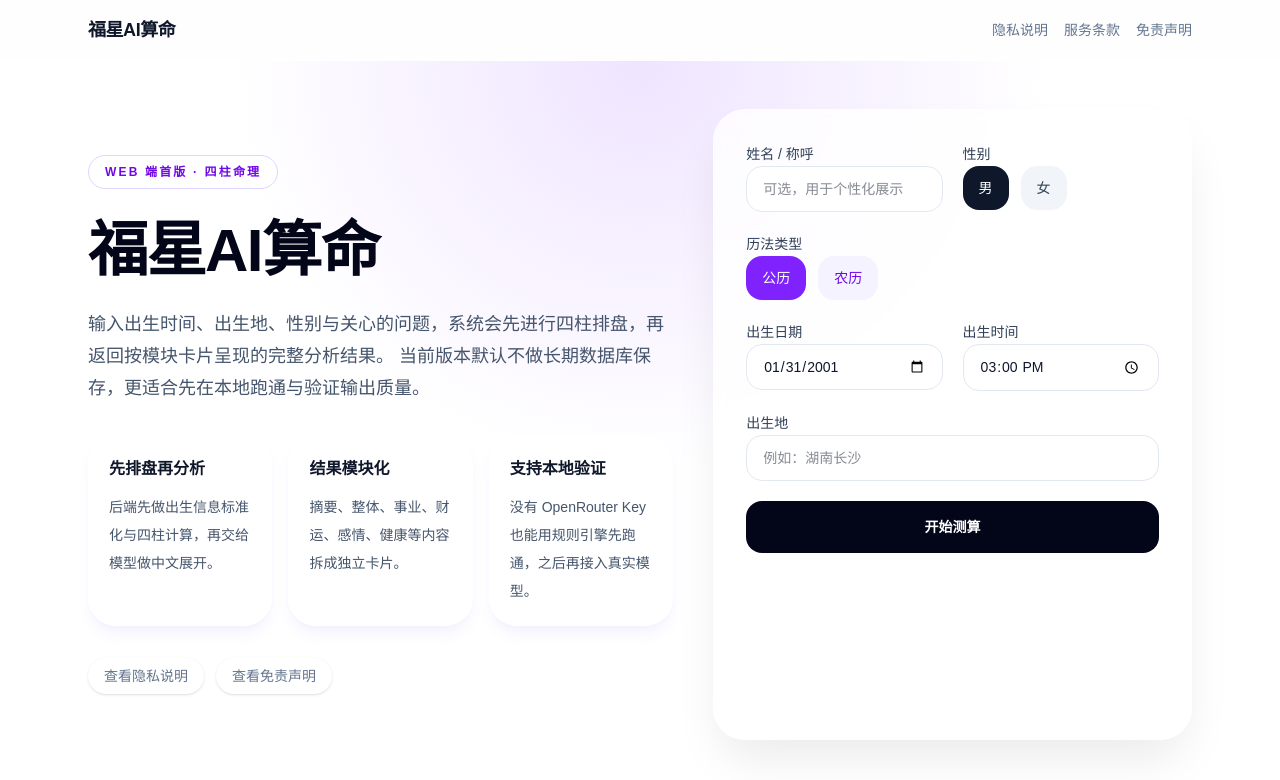
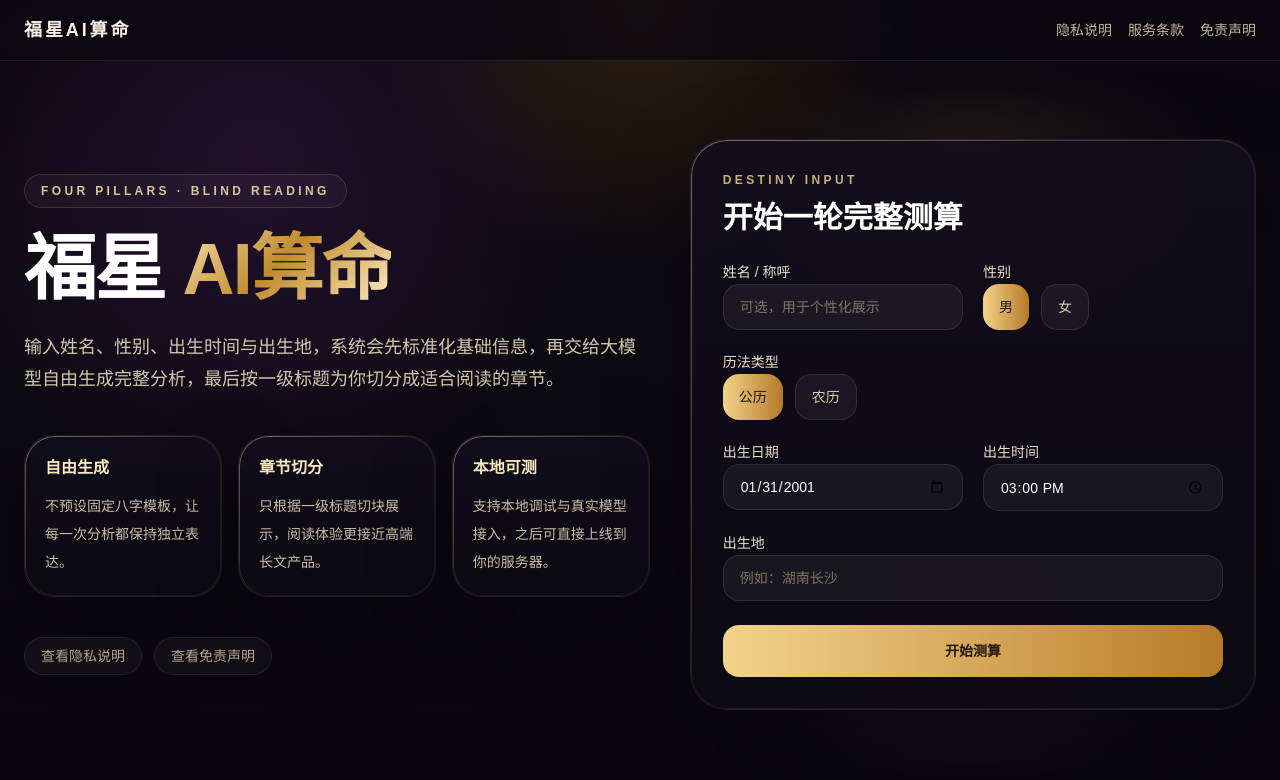
Before and after one commit to EchotimeFJ/fustar_web, a Next.js app: page / in a window 1280 px wide. Shown: the top 780 px of the page. Built offline with nearby package versions, Linux system fonts and the light colour scheme.

Commit message:
Upgrade the web UI with a premium mystic brand feel.
Redesign the landing and reading pages with a darker editorial style, improve the intake form experience, and keep the local flow working while the OpenRouter key is still unset.

```diff
--- a/src/app/globals.css
+++ b/src/app/globals.css
@@ -1,8 +1,8 @@
 @import "tailwindcss";
 
 :root {
-  --background: #f8fafc;
-  --foreground: #0f172a;
+  --background: #08070c;
+  --foreground: #f5efe2;
 }
 
 @theme inline {
@@ -23,6 +23,10 @@ body {
   background: var(--background);
   color: var(--foreground);
   font-family: Arial, Helvetica, sans-serif;
+  background-image:
+    radial-gradient(circle at top, rgba(179, 118, 28, 0.22), transparent 26%),
+    radial-gradient(circle at 20% 20%, rgba(93, 35, 120, 0.28), transparent 28%),
+    linear-gradient(180deg, #09070d 0%, #0d0b12 42%, #09070d 100%);
 }
 
 * {
@@ -33,3 +37,35 @@ a {
   color: inherit;
   text-decoration: none;
 }
+
+.mystic-panel {
+  background: linear-gradient(180deg, rgba(18, 14, 28, 0.92) 0%, rgba(12, 10, 19, 0.95) 100%);
+  border: 1px solid rgba(255, 255, 255, 0.08);
+  box-shadow: 0 24px 80px rgba(0, 0, 0, 0.35), inset 0 1px 0 rgba(255, 255, 255, 0.06);
+}
+
+.mystic-gold {
+  background: linear-gradient(135deg, #f5dfab 0%, #c18b2d 45%, #fff1c8 100%);
+  -webkit-background-clip: text;
+  background-clip: text;
+  color: transparent;
+}
+
+.mystic-border {
+  position: relative;
+}
+
+.mystic-border::before {
+  content: "";
+  position: absolute;
+  inset: 0;
+  border-radius: inherit;
+  padding: 1px;
+  background: linear-gradient(135deg, rgba(255, 233, 185, 0.42), rgba(170, 109, 27, 0.16), rgba(255, 255, 255, 0.08));
+  -webkit-mask:
+    linear-gradient(#fff 0 0) content-box,
+    linear-gradient(#fff 0 0);
+  -webkit-mask-composite: xor;
+  mask-composite: exclude;
+  pointer-events: none;
+}
--- a/src/app/layout.tsx
+++ b/src/app/layout.tsx
@@ -15,7 +15,7 @@ const geistMono = Geist_Mono({
 
 export const metadata: Metadata = {
   title: "福星AI算命",
-  description: "基于四柱命理的 Web 模块化测算服务",
+  description: "基于四柱命理的 AI 深度分析服务",
 };
 
 export default function RootLayout({
@@ -28,20 +28,20 @@ export default function RootLayout({
       lang="zh-CN"
       className={`${geistSans.variable} ${geistMono.variable} h-full antialiased`}
     >
-      <body className="min-h-full bg-slate-50 text-slate-950 flex flex-col">
-        <header className="sticky top-0 z-20 border-b border-white/60 bg-white/80 backdrop-blur">
-          <div className="mx-auto flex w-full max-w-6xl items-center justify-between px-4 py-4 md:px-6">
-            <Link href="/" className="text-lg font-semibold tracking-tight text-slate-950">
+      <body className="min-h-full bg-[#08070c] text-[#f5efe2] flex flex-col selection:bg-amber-300/30 selection:text-white">
+        <header className="sticky top-0 z-20 border-b border-white/8 bg-[#0b0911]/75 backdrop-blur-xl">
+          <div className="mx-auto flex w-full max-w-7xl items-center justify-between px-4 py-4 md:px-6">
+            <Link href="/" className="text-lg font-semibold tracking-[0.16em] text-[#f6e7c2] uppercase">
               福星AI算命
             </Link>
-            <nav className="flex items-center gap-4 text-sm text-slate-500">
-              <Link href="/privacy" className="transition hover:text-slate-900">
+            <nav className="flex items-center gap-4 text-sm text-[#c4b89d]">
+              <Link href="/privacy" className="transition hover:text-white">
                 隐私说明
               </Link>
-              <Link href="/terms" className="transition hover:text-slate-900">
+              <Link href="/terms" className="transition hover:text-white">
                 服务条款
               </Link>
-              <Link href="/disclaimer" className="transition hover:text-slate-900">
+              <Link href="/disclaimer" className="transition hover:text-white">
                 免责声明
               </Link>
             </nav>
--- a/src/app/page.tsx
+++ b/src/app/page.tsx
@@ -3,53 +3,55 @@ import { BirthInfoForm } from "@/components/forms/birth-info-form";
 
 export default function Home() {
   return (
-    <main className="bg-[radial-gradient(circle_at_top,#efe4ff,white_42%)]">
-      <section className="mx-auto grid min-h-[calc(100vh-73px)] max-w-6xl gap-10 px-4 py-8 md:grid-cols-[1.1fr_0.9fr] md:px-6 md:py-12">
+    <main>
+      <section className="mx-auto grid min-h-[calc(100vh-73px)] max-w-7xl gap-10 px-4 py-8 md:grid-cols-[1.05fr_0.95fr] md:px-6 md:py-14">
         <div className="flex flex-col justify-center">
-          <div className="inline-flex w-fit rounded-full border border-violet-200 bg-white/80 px-4 py-2 text-xs font-semibold tracking-[0.18em] text-violet-700 uppercase">
-            Web 端首版 · 四柱命理
+          <div className="inline-flex w-fit rounded-full border border-amber-200/15 bg-white/4 px-4 py-2 text-xs font-semibold tracking-[0.28em] text-[#d7c49d] uppercase backdrop-blur">
+            Four Pillars · Blind Reading
           </div>
-          <h1 className="mt-6 text-4xl font-semibold leading-tight tracking-tight text-slate-950 md:text-6xl">
-            福星AI算命
+          <h1 className="mt-6 text-5xl font-semibold leading-[1.05] tracking-tight text-white md:text-7xl">
+            福星 <span className="mystic-gold">AI算命</span>
           </h1>
-          <p className="mt-5 max-w-2xl text-base leading-8 text-slate-600 md:text-lg">
-            输入出生时间、出生地、性别与关心的问题，系统会先进行四柱排盘，再返回按模块卡片呈现的完整分析结果。
-            当前版本默认不做长期数据库保存，更适合先在本地跑通与验证输出质量。
+          <p className="mt-6 max-w-2xl text-base leading-8 text-[#d2c7b0] md:text-lg">
+            输入姓名、性别、出生时间与出生地，系统会先标准化基础信息，再交给大模型自由生成完整分析，最后按一级标题为你切分成适合阅读的章节。
           </p>
 
-          <div className="mt-8 grid gap-4 sm:grid-cols-3">
+          <div className="mt-10 grid gap-4 sm:grid-cols-3">
             {[
               {
-                title: "先排盘再分析",
-                desc: "后端先做出生信息标准化与四柱计算，再交给模型做中文展开。",
+                title: "自由生成",
+                desc: "不预设固定八字模板，让每一次分析都保持独立表达。",
               },
               {
-                title: "结果模块化",
-                desc: "摘要、整体、事业、财运、感情、健康等内容拆成独立卡片。",
+                title: "章节切分",
+                desc: "只根据一级标题切块展示，阅读体验更接近高端长文产品。",
               },
               {
-                title: "支持本地验证",
-                desc: "没有 OpenRouter Key 也能用规则引擎先跑通，之后再接入真实模型。",
+                title: "本地可测",
+                desc: "支持本地调试与真实模型接入，之后可直接上线到你的服务器。",
               },
             ].map((item) => (
-              <div key={item.title} className="rounded-[28px] border border-white/70 bg-white/75 p-5 shadow-lg shadow-violet-100/60 backdrop-blur">
-                <h2 className="text-base font-semibold text-slate-900">{item.title}</h2>
-                <p className="mt-3 text-sm leading-7 text-slate-600">{item.desc}</p>
+              <div key={item.title} className="mystic-panel mystic-border rounded-[30px] p-5">
+                <h2 className="text-base font-semibold text-[#f6e8bf]">{item.title}</h2>
+                <p className="mt-3 text-sm leading-7 text-[#c9bea6]">{item.desc}</p>
               </div>
             ))}
           </div>
 
-          <div className="mt-8 flex flex-wrap gap-3 text-sm text-slate-500">
-            <Link href="/privacy" className="rounded-full bg-white px-4 py-2 shadow-sm transition hover:text-slate-900">
+          <div className="mt-10 flex flex-wrap gap-3 text-sm text-[#b4a98f]">
+            <Link href="/privacy" className="rounded-full border border-white/8 bg-white/4 px-4 py-2 backdrop-blur transition hover:text-white">
               查看隐私说明
             </Link>
-            <Link href="/disclaimer" className="rounded-full bg-white px-4 py-2 shadow-sm transition hover:text-slate-900">
+            <Link href="/disclaimer" className="rounded-full border border-white/8 bg-white/4 px-4 py-2 backdrop-blur transition hover:text-white">
               查看免责声明
             </Link>
           </div>
         </div>
 
-        <BirthInfoForm />
+        <div className="relative flex items-center">
+          <div className="pointer-events-none absolute inset-0 -z-10 rounded-[40px] bg-[radial-gradient(circle_at_top,rgba(255,213,133,0.15),transparent_34%),radial-gradient(circle_at_bottom,rgba(125,74,170,0.2),transparent_35%)] blur-2xl" />
+          <BirthInfoForm />
+        </div>
       </section>
     </main>
   );
--- a/src/components/forms/birth-info-form.tsx
+++ b/src/components/forms/birth-info-form.tsx
@@ -53,12 +53,19 @@ export function BirthInfoForm() {
   }
 
   return (
-    <form onSubmit={handleSubmit} className="space-y-5 rounded-[32px] border border-white/10 bg-white/80 p-6 shadow-2xl shadow-slate-900/10 backdrop-blur md:p-8">
+    <form onSubmit={handleSubmit} className="mystic-panel mystic-border w-full space-y-6 rounded-[36px] p-6 md:p-8">
+      <div>
+        <div className="text-xs font-semibold tracking-[0.28em] text-[#c9b07a] uppercase">
+          Destiny Input
+        </div>
+        <h2 className="mt-3 text-2xl font-semibold text-white md:text-3xl">开始一轮完整测算</h2>
+      </div>
+
       <div className="grid gap-5 md:grid-cols-2">
         <label className="space-y-2 md:col-span-1">
-          <span className="text-sm font-medium text-slate-700">姓名 / 称呼</span>
+          <span className="text-sm font-medium text-[#e8dfcb]">姓名 / 称呼</span>
           <input
-            className="w-full rounded-2xl border border-slate-200 bg-white px-4 py-3 text-sm outline-none transition focus:border-violet-400"
+            className="w-full rounded-2xl border border-white/10 bg-white/5 px-4 py-3 text-sm text-white outline-none transition placeholder:text-[#7f7562] focus:border-amber-300/45 focus:bg-white/8"
             value={form.name}
             onChange={(event) => setForm((prev) => ({ ...prev, name: event.target.value }))}
             placeholder="可选，用于个性化展示"
@@ -66,7 +73,7 @@ export function BirthInfoForm() {
         </label>
 
         <div className="space-y-2 md:col-span-1">
-          <span className="text-sm font-medium text-slate-700">性别</span>
+          <span className="text-sm font-medium text-[#e8dfcb]">性别</span>
           <div className="flex gap-3">
             {[
               { label: "男", value: "male" },
@@ -78,8 +85,8 @@ export function BirthInfoForm() {
                 onClick={() => setForm((prev) => ({ ...prev, gender: item.value }))}
                 className={`rounded-2xl px-4 py-3 text-sm font-medium transition ${
                   form.gender === item.value
-                    ? "bg-slate-900 text-white"
-                    : "bg-slate-100 text-slate-700 hover:bg-slate-200"
+                    ? "bg-gradient-to-r from-[#f3d389] to-[#b67a26] text-[#21170c]"
+                    : "border border-white/10 bg-white/5 text-[#d8ccb2] hover:bg-white/8"
                 }`}
               >
                 {item.label}
@@ -89,7 +96,7 @@ export function BirthInfoForm() {
         </div>
 
         <div className="space-y-2 md:col-span-2">
-          <span className="text-sm font-medium text-slate-700">历法类型</span>
+          <span className="text-sm font-medium text-[#e8dfcb]">历法类型</span>
           <div className="flex gap-3">
             {[
               { label: "公历", value: "solar" },
@@ -103,8 +110,8 @@ export function BirthInfoForm() {
                 }
                 className={`rounded-2xl px-4 py-3 text-sm font-medium transition ${
                   form.calendarType === item.value
-                    ? "bg-violet-600 text-white"
-                    : "bg-violet-50 text-violet-700 hover:bg-violet-100"
+                    ? "bg-gradient-to-r from-[#f3d389] to-[#b67a26] text-[#21170c]"
+                    : "border border-white/10 bg-white/5 text-[#d8ccb2] hover:bg-white/8"
                 }`}
               >
                 {item.label}
@@ -114,10 +121,10 @@ export function BirthInfoForm() {
         </div>
 
         <label className="space-y-2 md:col-span-1">
-          <span className="text-sm font-medium text-slate-700">出生日期</span>
+          <span className="text-sm font-medium text-[#e8dfcb]">出生日期</span>
           <input
             type={form.calendarType === "solar" ? "date" : "text"}
-            className="w-full rounded-2xl border border-slate-200 bg-white px-4 py-3 text-sm outline-none transition focus:border-violet-400"
+            className="w-full rounded-2xl border border-white/10 bg-white/5 px-4 py-3 text-sm text-white outline-none transition placeholder:text-[#7f7562] focus:border-amber-300/45 focus:bg-white/8"
             value={form.birthDate}
             onChange={(event) =>
               setForm((prev) => ({ ...prev, birthDate: event.target.value }))
@@ -132,10 +139,10 @@ export function BirthInfoForm() {
         </label>
 
         <label className="space-y-2 md:col-span-1">
-          <span className="text-sm font-medium text-slate-700">出生时间</span>
+          <span className="text-sm font-medium text-[#e8dfcb]">出生时间</span>
           <input
             type="time"
-            className="w-full rounded-2xl border border-slate-200 bg-white px-4 py-3 text-sm outline-none transition focus:border-violet-400"
+            className="w-full rounded-2xl border border-white/10 bg-white/5 px-4 py-3 text-sm text-white outline-none transition focus:border-amber-300/45 focus:bg-white/8"
             value={form.birthTime}
             onChange={(event) =>
               setForm((prev) => ({ ...prev, birthTime: event.target.value }))
@@ -145,9 +152,9 @@ export function BirthInfoForm() {
         </label>
 
         <label className="block space-y-2 md:col-span-2">
-          <span className="text-sm font-medium text-slate-700">出生地</span>
+          <span className="text-sm font-medium text-[#e8dfcb]">出生地</span>
           <input
-            className="w-full rounded-2xl border border-slate-200 bg-white px-4 py-3 text-sm outline-none transition focus:border-violet-400"
+            className="w-full rounded-2xl border border-white/10 bg-white/5 px-4 py-3 text-sm text-white outline-none transition placeholder:text-[#7f7562] focus:border-amber-300/45 focus:bg-white/8"
             value={form.birthplace}
             onChange={(event) =>
               setForm((prev) => ({ ...prev, birthplace: event.target.value }))
@@ -158,12 +165,12 @@ export function BirthInfoForm() {
         </label>
       </div>
 
-      {error ? <div className="rounded-2xl bg-rose-50 px-4 py-3 text-sm text-rose-600">{error}</div> : null}
+      {error ? <div className="rounded-2xl border border-rose-400/20 bg-rose-500/10 px-4 py-3 text-sm text-rose-200">{error}</div> : null}
 
       <button
         type="submit"
         disabled={loading}
-        className="w-full rounded-2xl bg-slate-950 px-5 py-4 text-sm font-semibold text-white transition hover:bg-slate-800 disabled:cursor-not-allowed disabled:bg-slate-400"
+        className="w-full rounded-2xl bg-gradient-to-r from-[#f3d389] via-[#d6a85b] to-[#b67a26] px-5 py-4 text-sm font-semibold text-[#24170b] transition hover:brightness-110 disabled:cursor-not-allowed disabled:opacity-50"
       >
         {loading ? "正在排盘并生成结果..." : "开始测算"}
       </button>
```
Also changed, not shown: src/app/result/[sessionId]/page.tsx (+4 -4 lines), src/components/result/result-view.tsx (+48 -29 lines).
